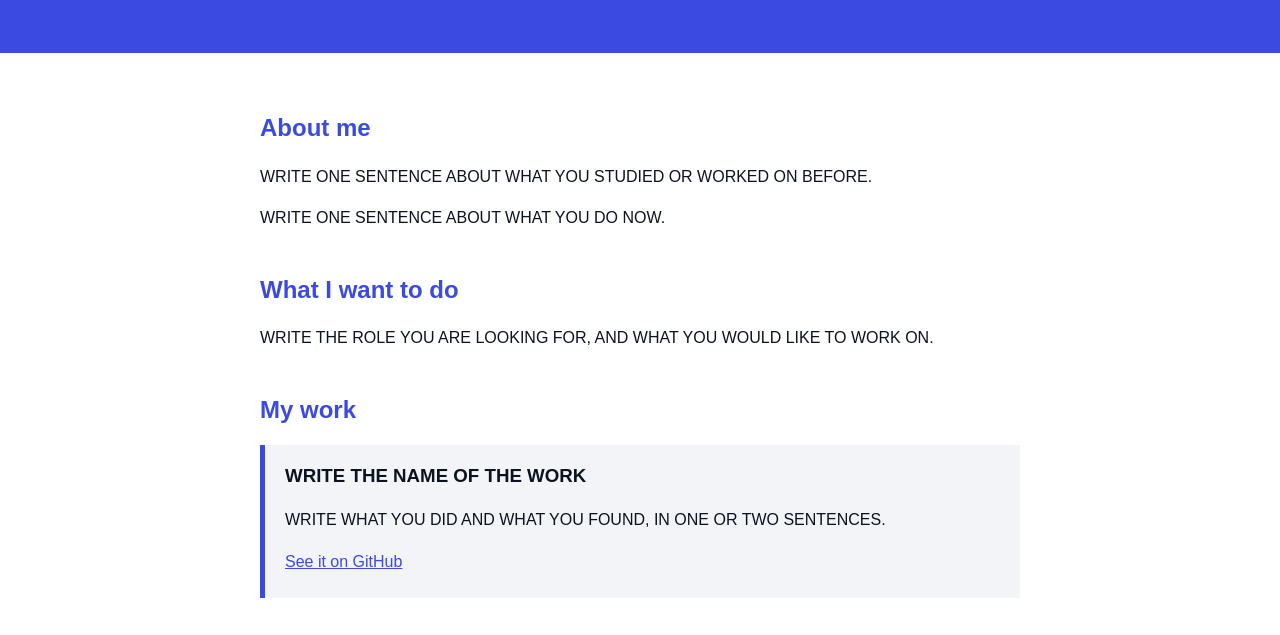
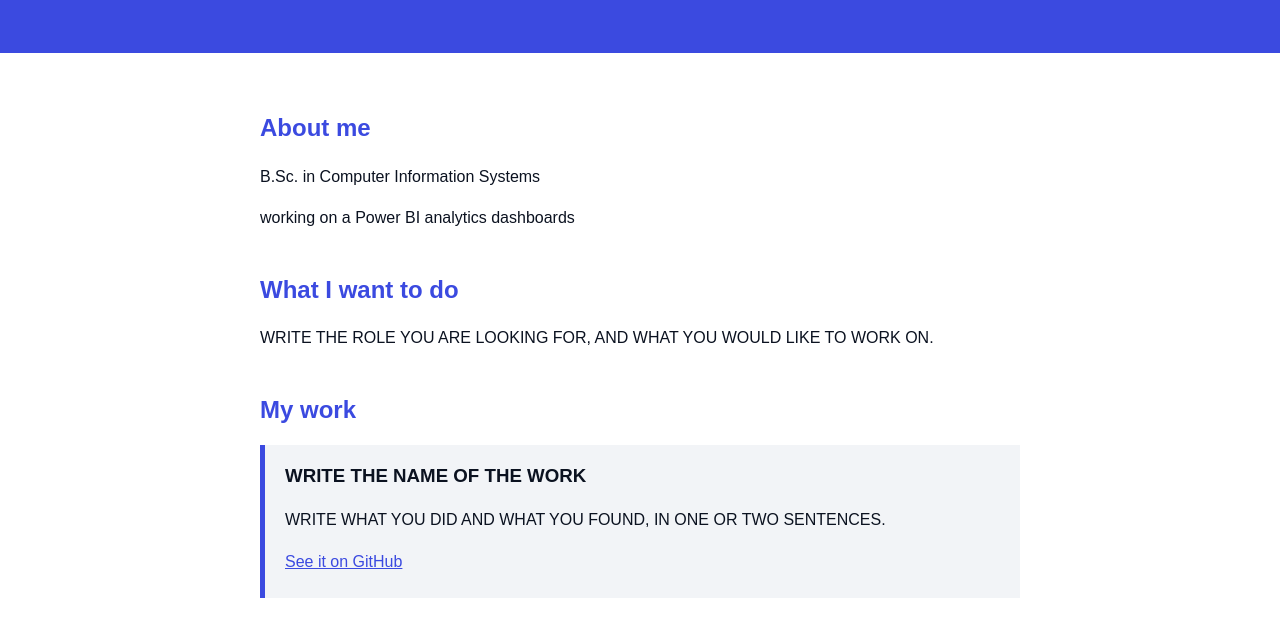
Before and after one commit to Janakutkut/janakutkut.github.io, a plain HTML site: page index.html in a window 1280 px wide. Shown: the part 164-799 px from the top of the page. Drawn offline with Linux system fonts and the light colour scheme.

Commit message:
Update index.html

```diff
--- a/index.html
+++ b/index.html
@@ -20,8 +20,8 @@
     <section>
       <h2>About me</h2>
       <!-- EDIT 3: two or three sentences about you -->
-      <p>WRITE ONE SENTENCE ABOUT WHAT YOU STUDIED OR WORKED ON BEFORE.</p>
-      <p>WRITE ONE SENTENCE ABOUT WHAT YOU DO NOW.</p>
+      <p>B.Sc. in Computer Information Systems</p>
+      <p>working on a Power BI analytics dashboards</p>
     </section>
 
     <section>
```
